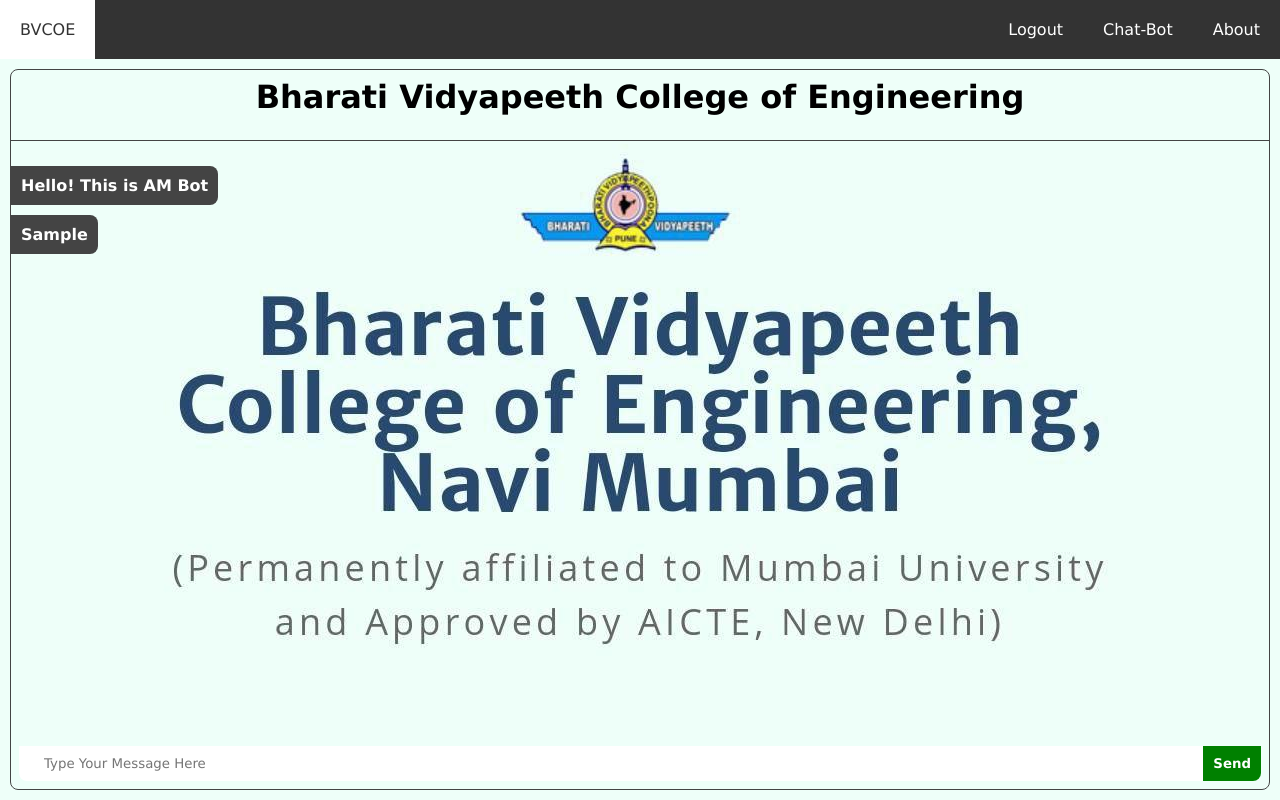
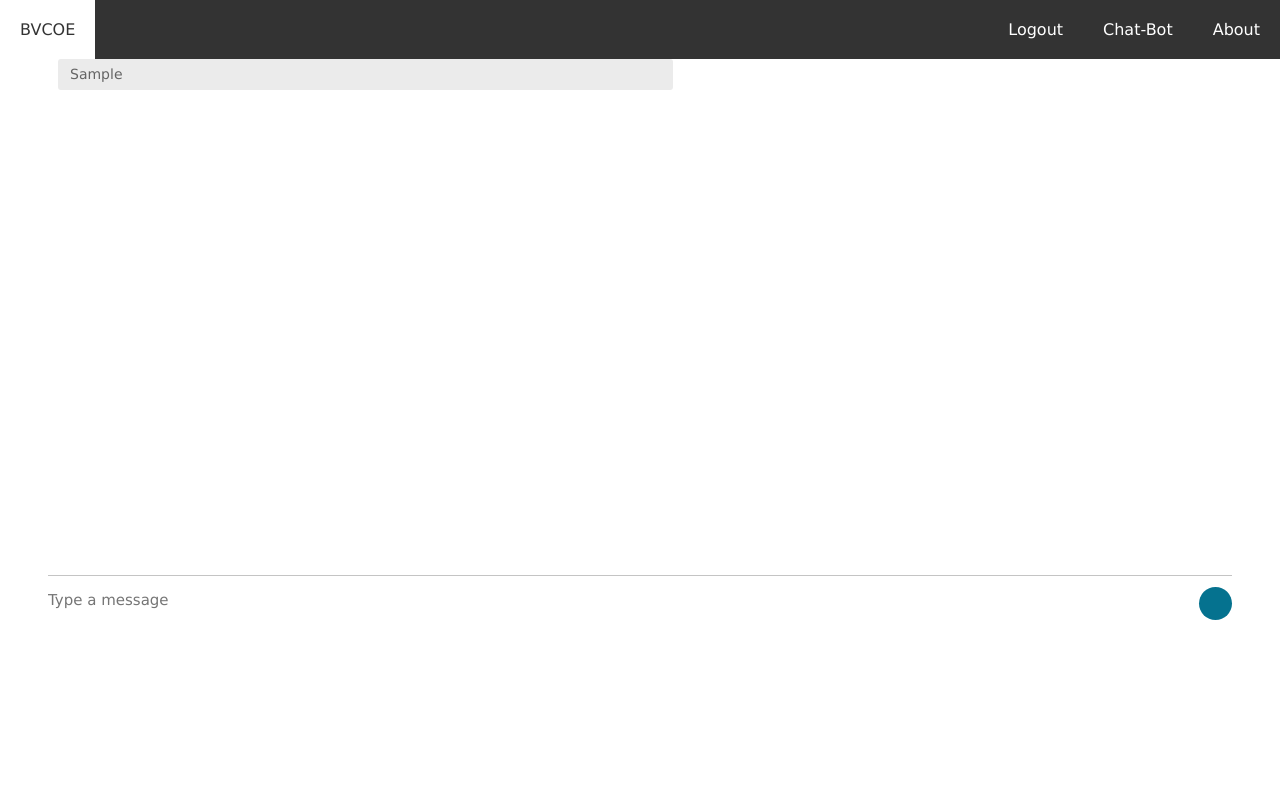
Before and after one commit to ShinobiKSAMA/CollegeEnquiryBot, a Flask app: page /bot in a window 1280 px wide. Run offline with Flask 2, Linux system fonts and the light colour scheme; the visitor is signed in with stand-in values (Sample User, id 1); tables that the repository leaves empty hold one stand-in row (values such as "Sample post"); some libraries are stand-ins or nearby versions.

Commit message:
Bootstrap

```diff
--- a/database/invalidated_log.txt
+++ b/database/invalidated_log.txt
@@ -1,3 +1,5 @@
 200 METRES
 AND MECHANICAL?
 200 METRES
+MECHANICAL
+WHAT IS THAT GROUP?
--- a/main.py
+++ b/main.py
@@ -37,7 +37,7 @@
 				return redirect(url_for('bot'))
 			else:
 				msg = "Wrong Credentials"
-				return render_template("login.html", msg=msg)
+				return render_template("login.html")
 	except Exception as e:
 		return redirect(url_for('home'))
 	return render_template("login.html")
@@ -60,7 +60,7 @@
 				return render_template("login.html", msg=msg)
 	except Exception as e:
 		print(e)
-		return render_template("login.html", msg=msg)
+		return render_template("login.html")
 	return render_template("login.html")
 
 @app.route('/adm_Login', methods=['GET', 'POST'])
@@ -115,6 +115,7 @@
 @app.route("/get")
 def get_bot_response():
 	userText = request.args.get('msg')
+	print(userText)
 	auth.add_msg(userText, session['user'], 0, mysql)
 	botText = str(b.start(userText, k))
 	auth.add_msg(botText, session['user'], 1, mysql)
--- a/static/stylesheets/botScreen.css
+++ b/static/stylesheets/botScreen.css
@@ -1,100 +1,82 @@
-*, body {
+*,
+body {
   margin: 0;
   padding: 0;
   font-family: Verdana, sans-serif;
 }
-
-body {
-    height: 100%;
-    background-image: url(../images/bg2.jpg);
-    background-attachment: fixed;
-    background-repeat: no-repeat;
-    background-color: #EEFFF9;
-    background-position: center;
+.received_msg {
+  display: inline-block;
+  padding: 0 0 0 10px;
+  vertical-align: top;
+  width: 92%;
+}
+.received_withd_msg p {
+  background: #ebebeb none repeat scroll 0 0;
+  border-radius: 3px;
+  color: #646464;
+  font-size: 14px;
+  margin: 0;
+  padding: 5px 10px 5px 12px;
+  width: 100%;
+}
+.time_date {
+  color: #747474;
+  display: block;
+  font-size: 12px;
+  margin: 8px 0 0;
+}
+.received_withd_msg {
+  width: 57%;
+}
+.mesgs {
+  width: 100%;
 }
 
-a {
-    color: #ffffff;
+.sent_msg p {
+  background: #05728f none repeat scroll 0 0;
+  border-radius: 3px;
+  font-size: 14px;
+  margin: 0;
+  color: #fff;
+  padding: 5px 10px 5px 12px;
+  width: 100%;
+}
+.outgoing_msg {
+  overflow: hidden;
+  margin: 26px 0 26px;
+}
+.sent_msg {
+  float: right;
+  width: 46%;
+}
+.input_msg_write input {
+  background: rgba(0, 0, 0, 0) none repeat scroll 0 0;
+  border: medium none;
+  color: #4c4c4c;
+  font-size: 15px;
+  min-height: 48px;
+  width: 100%;
 }
 
-/*Container*/
-.container {
-    margin: 10px;
-    border: 1px solid #444444;
-    border-radius: 8px;
+.type_msg {
+  border-top: 1px solid #c4c4c4;
+  position: relative;
+}
+.msg_send_btn {
+  background: #05728f none repeat scroll 0 0;
+  border: medium none;
+  border-radius: 50%;
+  color: #fff;
+  cursor: pointer;
+  font-size: 17px;
+  height: 33px;
   position: absolute;
-    left: 0;
   right: 0;
-    bottom: 0;
-    top: 59px;
+  top: 11px;
+  width: 33px;
 }
 
-h1 {
-    padding: 8px;
-    text-align: center;
+.msg_history {
+  height: 516px;
+  overflow-y: auto;
 }
-/*Container*/
-
-/*Input and Send*/
-#userInput {
-    display: flex;
-    width: 100%;
-    padding: 8px;
-    box-sizing: border-box;
-    position: absolute;
-    bottom: 0;
-}
-
-.sendMsg, .textIn {
-    padding: 10px;
-    border: none;
-}
-
-.sendMsg {
-    color: #fff;
-    background-color: green;
-    font-weight: bold;
-    border-bottom-right-radius: 8px;
-}
-
-.textIn {
-    padding-left: 25px;
-    width: 100%;
-    border-bottom-left-radius: 8px;
-}
-/*Input and Send*/
-
-/*Message Box*/
-.msgBox {
-    padding-top: 25px;
-    overflow: scroll;
-    overflow-x: hidden;
-    position: absolute;
-    border-top: 1px solid #444444;
-    width: 100%;
-    bottom: 70px;
-    top: 70px;
-}
-
-.botText, .userText {
-    padding: 10px;
-    border: none;
-    margin-bottom: 10px;
-    font-weight: bold;
-    color: #ffffff;
-    max-width: max-content;
-    text-align: justify;
-}
-
-.botText {
-    margin-right: auto;
-    border-radius: 0 8px 8px 0;
-    background-color: #444444;
-}
-
-.userText {
-    margin-left: auto;
-    border-radius: 8px 0 0 8px;
-    background-color: green;
-}
-/*Message Box*/
--- a/templates/botScreen.html
+++ b/templates/botScreen.html
@@ -1,50 +1,74 @@
 {% extends "default.html" %}
 
 {% block content %}
-    <div class="container">
-        <h1>Bharati Vidyapeeth College of Engineering</h1>
-        <div id="chatbox" class="msgBox">
-            <p class="botText">Hello! This is AM Bot</p>
+
+<div class="mesgs px-5">
+    <div class="msg_history">
         {% for msg in chat %}
         {% if msg[1]==0 %}
-            <p class="userText">{{ msg[0] }}</p>
+        <div class="outgoing_msg">
+            <div class="sent_msg">
+                <p>{{ msg[0] }}</p>
+            </div>
+        </div>
         {% else %}
-            <p class="botText">{{ msg[0] }}</p>
+        <div class="incoming_msg">
+            <div class="received_msg">
+                <div class="received_withd_msg">
+                    <p>{{ msg[0] }}</p>
+                </div>
+            </div>
+        </div>
         {% endif %}
         {% endfor %}
     </div>
-        <div id="userInput">
-            <input id="textInput" class="textIn" type="text" name="msg" placeholder="Type Your Message Here">
-            <input id="send" class="sendMsg" type="submit" value="Send">
+    <div class="type_msg">
+        <div class="input_msg_write">
+            <input type="text" class="write_msg" placeholder="Type a message" />
+            <button class="msg_send_btn" type="button"><i class="fa fa-paper-plane-o" aria-hidden="true"></i></button>
         </div>
+    </div>
+</div>
+
+<script src="https://code.jquery.com/jquery-3.5.1.slim.min.js"
+    integrity="sha384-DfXdz2htPH0lsSSs5nCTpuj/zy4C+OGpamoFVy38MVBnE+IbbVYUew+OrCXaRkfj"
+    crossorigin="anonymous"></script>
+<script src="https://cdn.jsdelivr.net/npm/popper.js@1.16.0/dist/umd/popper.min.js"
+    integrity="sha384-Q6E9RHvbIyZFJoft+2mJbHaEWldlvI9IOYy5n3zV9zzTtmI3UksdQRVvoxMfooAo"
+    crossorigin="anonymous"></script>
+<script src="https://stackpath.bootstrapcdn.com/bootstrap/4.5.0/js/bootstrap.min.js"
+    integrity="sha384-OgVRvuATP1z7JjHLkuOU7Xw704+h835Lr+6QL9UvYjZE3Ipu6Tp75j7Bh/kR0JKI"
+    crossorigin="anonymous"></script>
+
 <script>
     function getResponse() {
-            let userText = $("#textInput").val();
-            let userHtml = '<p class="userText">' + userText + '</p>';
-            $("#textInput").val("");
-            $("#chatbox").append(userHtml);
-            $("#chatbox").animate({
-                scrollTop: $('#chatbox')[0].scrollHeight - $('#chatbox')[0].clientHeight
+        let userText = $(".write_msg").val();
+        let userHtml = '<div class="outgoing_msg"><div class="sent_msg"><p>' + userText + '</p></div></div>';
+        $(".write_msg").val("");
+        $(".msg_history").append(userHtml);
+        $(".msg_history").animate({
+            scrollTop: $('.msg_history')[0].scrollHeight - $('.msg_history')[0].clientHeight
         });
-            $.get("/get", { msg: userText }).done(function(data) {
-                var botHtml = '<p class="botText">' + data + '</p>';
-                $("#chatbox").append(botHtml);
-                $("#chatbox").animate({
-                    scrollTop: $('#chatbox')[0].scrollHeight - $('#chatbox')[0].clientHeight
+        console.log(userText);
+        $.get("/get", { msg: userText }).done(function (data) {
+            var botHtml = '<div class="incoming_msg"><div class="received_msg"><div class="received_withd_msg"><p>' + data + '</p></div></div></div>';
+            $(".msg_history").append(botHtml);
+            $(".msg_history").animate({
+                scrollTop: $('.msg_history')[0].scrollHeight - $('.msg_history')[0].clientHeight
             });
         });
     }
-        $("#textInput").keypress(function(e) {
+    $(".write_msg").keypress(function (e) {
         //if enter key is pressed
-            if(e.which == 13) {
+        if (e.which == 13) {
             getResponse();
         }
     });
-        $("#send").click(function() {
+    $("msg_send_btn").click(function () {
         getResponse();
     });
 </script>
 <script src="https://ajax.googleapis.com/ajax/libs/jquery/3.4.1/jquery.min.js"></script>
 <script src="https://cdnjs.cloudflare.com/ajax/libs/popper.js/1.14.7/umd/popper.min.js"></script>
-    </div>
+
 {% endblock %}
--- a/templates/default.html
+++ b/templates/default.html
@@ -4,6 +4,8 @@
     <title>AMS</title>
     <meta name="viewport" content="width=device-width, initial-scale=1.0">
     <link rel="stylesheet" href="{{url_for('static', filename='stylesheets/default.css')}}">
+    <link rel="stylesheet" href="https://stackpath.bootstrapcdn.com/bootstrap/4.5.0/css/bootstrap.min.css"
+        integrity="sha384-9aIt2nRpC12Uk9gS9baDl411NQApFmC26EwAOH8WgZl5MYYxFfc+NcPb1dKGj7Sk" crossorigin="anonymous">
     {% if request.path == url_for('bot') %}
         <link rel="stylesheet" href="{{url_for('static', filename='stylesheets/botScreen.css')}}">
         <script src="https://ajax.googleapis.com/ajax/libs/jquery/3.2.1/jquery.min.js"></script>
```
Lines whose indentation alone changed are shown as unchanged.
